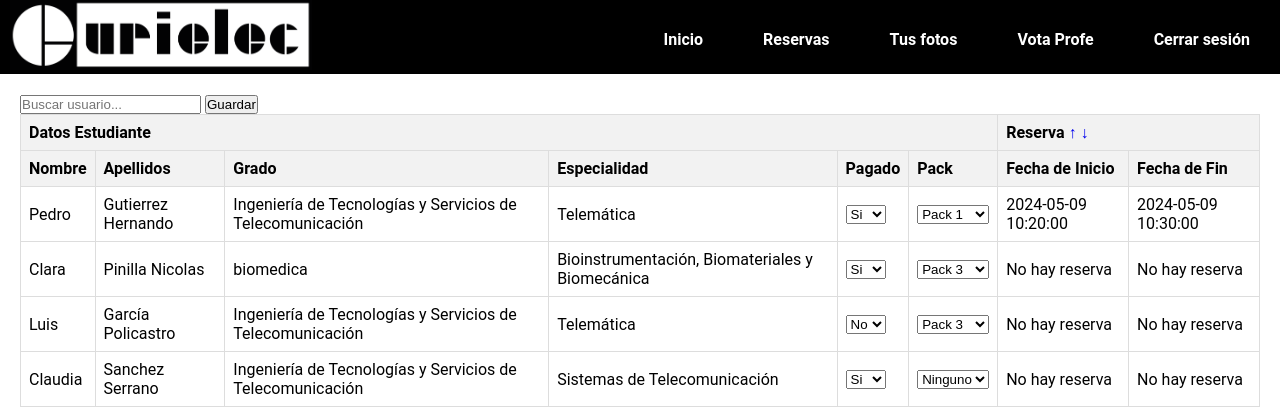
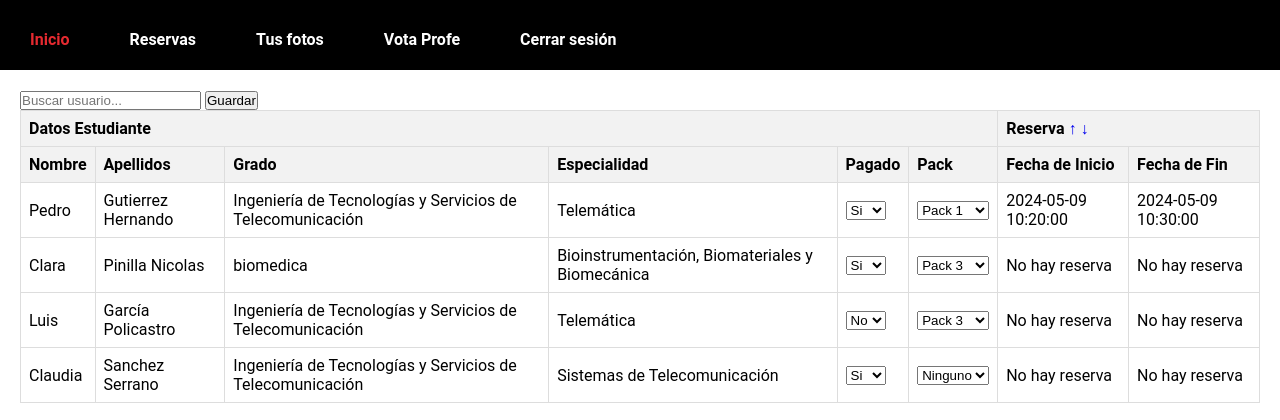
Before and after one commit to Helmutarial/Orlastfg, a Flask app: template templates/admin.html in a window 1280 px wide. Shown: the top 420 px of the page. Run offline with Flask 3, Linux system fonts and the light colour scheme; the template is opened without the code that fills it: values that come from a table or form of the project are taken from there, others are empty.

Commit message:
Arreglando layout

```diff
--- a/static/layout.css
+++ b/static/layout.css
@@ -15,13 +15,16 @@
     top: 0;
     width: 100%;
     font-weight: bold;
+    height: 70px;
 }
 
 .logo
 {
     display: inline-block;
-    height:  70px;
+    color: var(--white);
+    font-size: 20px;
     margin-left: 10px;
+    margin-top: 23px;
 
 }
 
@@ -151,7 +154,7 @@ ul
         max-height: none;
         top: 0;
         position: relative;
-        float: right;
+        float: left;
         width: fit-content;
         background-color: transparent;
     }
--- a/templates/layout.html
+++ b/templates/layout.html
@@ -9,7 +9,7 @@
 </head>
 <body>
     <header class="header">
-        <img src="{{ url_for('static', filename='logo_euri.png') }}" class="logo">
+
         <input type="checkbox" id="side-menu" class="side-menu">
         <label for="side-menu" class="hamb"><span class="hamb-line"></span></label>
         <nav class="nav">
```
